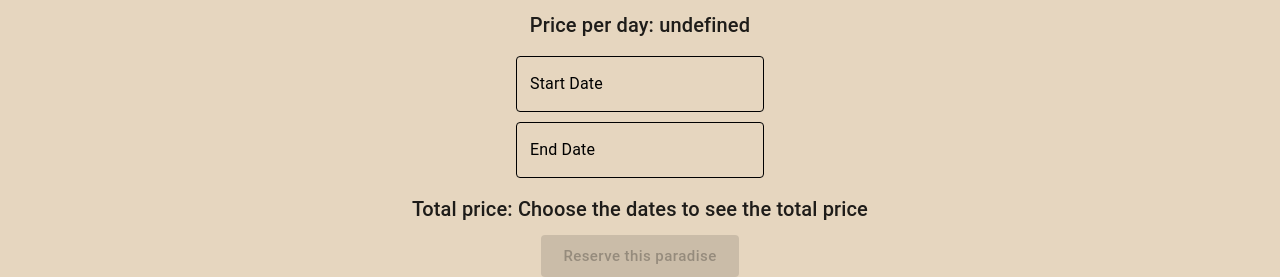
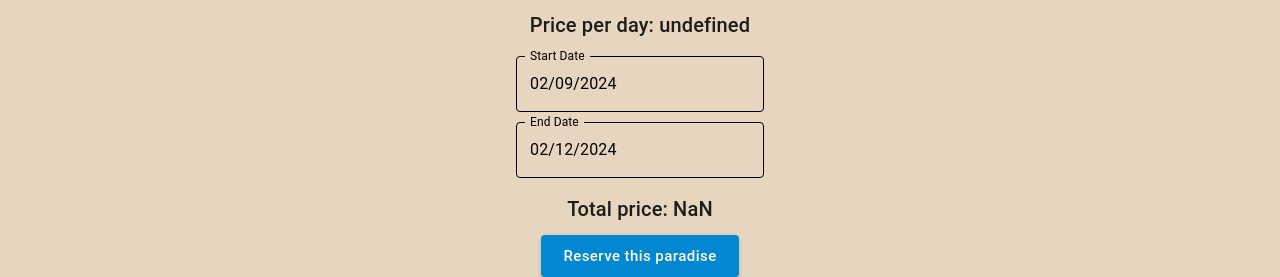
Before and after one commit to marco-rosner/bookingparadises, a React (Vite) app: page /bookings/1/properties/1 in a window 1280 px wide. Shown: the part 635-912 px from the top of the page. Built offline with nearby package versions, Linux system fonts and the light colour scheme.

Commit message:
feat: Add update booking button

```diff
--- a/src/components/DateField/DateField.tsx
+++ b/src/components/DateField/DateField.tsx
@@ -1,17 +1,20 @@
 import React from "react";
 import { DatePicker } from "@mui/x-date-pickers";
+import { Dayjs } from "dayjs";
 
 interface DateField {
     label: string;
     error: boolean;
     color?: string;
-    setDate: React.Dispatch<React.SetStateAction<Date | undefined>>
+    value?: Date | Dayjs;
+    setDate: React.Dispatch<React.SetStateAction<Date | Dayjs>>
 }
 
-export const DateField = ({ label, error, color, setDate }: DateField): React.ReactElement => (
+export const DateField = ({ label, error, color, value, setDate }: DateField): React.ReactElement => (
     <DatePicker
         label={label}
-        onChange={(sDate: Date | null) => sDate && setDate(sDate)}
+        onChange={(sDate: Date | Dayjs | null) => sDate && setDate(sDate)}
+        value={value}
         slotProps={{
             textField: {
                 error: error,
--- a/src/views/DetailsView/DetailsView.tsx
+++ b/src/views/DetailsView/DetailsView.tsx
@@ -1,6 +1,6 @@
 import { useEffect, useState } from "react"
 import { useNavigate, useParams } from "react-router-dom"
-import dayjs from "dayjs"
+import dayjs, { Dayjs } from "dayjs"
 
 import { Box, Button, CardMedia, Grid, Typography } from "@mui/material"
 import { LocalizationProvider } from "@mui/x-date-pickers"
@@ -10,14 +10,16 @@ import { AlertPopup, DateField } from "../../components"
 import { useBookings, usePlaces, useProperties } from "../../hooks"
 import { isDatesOverlap } from "../../lib/isDatesOverlap"
 import { ActionType } from "../../store/reducer"
+import { BookingStatus } from "../../types"
 
-export const DetailsView = () => {
-    const [startDate, setStartDate] = useState<Date>()
-    const [endDate, setEndDate] = useState<Date>()
-    const [price, setPrice] = useState<number>()
-    const [days, setDays] = useState<number>()
-    const [error, setError] = useState(false)
-    const [success, setSuccess] = useState(false)
+export const DetailsView = (): React.ReactElement => {
+    const today = dayjs()
+    const todayPlus3 = today.add(3, "day")
+    const [startDate, setStartDate] = useState<Date | Dayjs>(today)
+    const [endDate, setEndDate] = useState<Date | Dayjs>(todayPlus3)
+    const [price, setPrice] = useState<number>(0)
+    const [error, setError] = useState<boolean>(false)
+    const [success, setSuccess] = useState<boolean>(false)
 
     const { bookings, dispatch } = useBookings()
     let navigate = useNavigate()
@@ -28,6 +30,19 @@ export const DetailsView = () => {
     const place = places.find(p => p.id === property?.placeId)
 
     useEffect(() => {
+        const currentBooking = bookings.find(b => b.id === Number(bookingId))
+
+        if (currentBooking) {
+            setStartDate(currentBooking.startDate || startDate)
+            setEndDate(currentBooking.endDate || endDate)
+
+            const days = dayjs(endDate).diff(dayjs(startDate), "day")
+            console.log(property?.price)
+            setPrice(days * Number(property?.price))
+        }
+    }, [properties, bookings])
+
+    useEffect(() => {
         if (startDate && endDate) {
             if (dayjs(startDate).isAfter(endDate) || dayjs(endDate).isBefore(startDate)) {
                 setError(true)
@@ -35,13 +50,10 @@ export const DetailsView = () => {
                 setError(false)
             }
 
-            setDays(dayjs(endDate).diff(dayjs(startDate), "day"))
+            const days = dayjs(endDate).diff(dayjs(startDate), "day")
+            setPrice(days * Number(property?.price))
         }
     }, [startDate, endDate])
-
-    useEffect(() => {
-        setPrice(Number(days) * Number(property?.price))
-    }, [days])
 
     useEffect(() => {
         if (success) setTimeout(() => navigate("/manage"), 3000)
@@ -50,8 +62,9 @@ export const DetailsView = () => {
     const onClick = () => {
         if (!isDatesOverlap(Number(property?.id), bookings, { startDate, endDate })) {
             dispatch({
-                type: ActionType.Confirmed, payload: {
+                type: ActionType.Updated, payload: {
                     id: Number(bookingId),
+                    status: BookingStatus.Confirmed,
                     price: price,
                     startDate: startDate,
                     endDate: endDate
@@ -96,20 +109,16 @@ export const DetailsView = () => {
                     <Grid container sx={{ direction: 'row', justifyContent: 'space-evenly', alignContent: 'center' }}>
                         <LocalizationProvider dateAdapter={AdapterDayjs} adapterLocale={'en'}>
                             <Box sx={{ margin: '5px' }}>
-                                <DateField label="Start Date" error={error} color="#000" setDate={setStartDate} />
+                                <DateField label="Start Date" error={error} color="#000" value={startDate} setDate={setStartDate} />
                             </Box>
                             <Box sx={{ margin: '5px' }}>
-                                <DateField label="End Date" error={error} color="#000" setDate={setEndDate} />
+                                <DateField label="End Date" error={error} color="#000" value={endDate} setDate={setEndDate} />
                             </Box>
                         </LocalizationProvider>
                     </Grid>
                 </Box>
                 <Typography variant="h6" sx={{ margin: '10px' }}>
-                    {
-                        !endDate || error ?
-                            "Total price: Choose the dates to see the total price" :
-                            `Total price: ${price}`
-                    }
+                    {`Total price: ${price < 0 ? 0 : price}`}
                 </Typography>
                 <Button variant="contained" size="large" sx={{ textTransform: "none" }} onClick={onClick} disabled={error || !endDate}>Reserve this paradise</Button>
                 <AlertPopup
--- a/src/views/ManageView/ManageView.tsx
+++ b/src/views/ManageView/ManageView.tsx
@@ -6,18 +6,24 @@ import { AlertPopup } from "../../components/AlertPopup/AlertPopup"
 import { useBookings } from "../../hooks"
 import { BookingStatus } from "../../types"
 import { ActionType } from "../../store/reducer"
+import { useNavigate } from "react-router-dom"
 
 export const ManageView = (): React.ReactElement => {
     const [isOpen, setOpen] = useState(false)
     const { bookings, dispatch } = useBookings()
-    const filteredBookings = bookings.filter(
+    let navigate = useNavigate()
+    const confirmedBookings = bookings.filter(
         booking => booking.status != BookingStatus.Pending
     )
 
-    const onClick = (id: number) => {
+    const onDelete = (id: number) => {
         dispatch({ type: ActionType.Deleted, payload: { id } })
 
         setOpen(true)
+    }
+
+    const onUpdate = (bookingId: number, propertyId: number | undefined) => {
+        navigate(`/bookings/${bookingId}/properties/${propertyId}`)
     }
 
     return (
@@ -57,11 +63,11 @@ export const ManageView = (): React.ReactElement => {
 
                         </TableHead>
                         <TableBody>
-                            {filteredBookings.length === 0 ? (
+                            {confirmedBookings.length === 0 ? (
                                 <TableRow>
                                     <TableCell align="center" colSpan={7}>No Bookings</TableCell>
                                 </TableRow>
-                            ) : filteredBookings.map(({ id, property, startDate, endDate, price }) => {
+                            ) : confirmedBookings.map(({ id, property, startDate, endDate, price }) => {
                                 const fromDate = `${dayjs(startDate).format("MMM")} ${dayjs(startDate).format('DD')}`
                                 const toDate = `${dayjs(endDate).format("MMM")} ${dayjs(endDate).format('DD')}`
 
@@ -82,9 +88,22 @@ export const ManageView = (): React.ReactElement => {
                                         <TableCell align="center">{`$ ${price}`}</TableCell>
                                         <TableCell align="center">{`From ${fromDate} to ${toDate}`}</TableCell>
                                         <TableCell align="center">
-                                            <Button variant="contained" sx={{ textTransform: "none" }} color="secondary" onClick={() => onClick(id)}>
-                                                Delete
-                                            </Button>
+                                            <Box sx={{ display: "flex", flexDirection: "column" }}>
+                                                <Button
+                                                    variant="contained"
+                                                    color="primary"
+                                                    sx={{ textTransform: "none", marginBottom: '15px' }}
+                                                    onClick={() => onUpdate(id, property?.id)}>
+                                                    Update
+                                                </Button>
+                                                <Button
+                                                    variant="contained"
+                                                    sx={{ textTransform: "none" }}
+                                                    color="secondary"
+                                                    onClick={() => onDelete(id)}>
+                                                    Delete
+                                                </Button>
+                                            </Box>
                                         </TableCell>
                                     </TableRow>
                                 )
```
Also changed, not shown: src/types.ts (+6 -4 lines).
